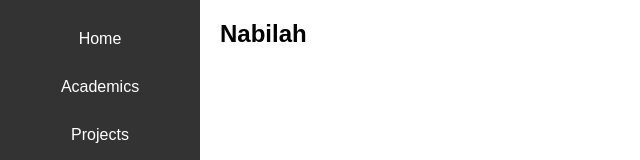
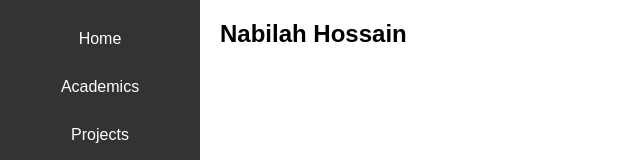
Before and after one commit to nabilah-h-s/Tidio_integration, a plain HTML site: page index.html in a window 1280 px wide. Shown: the top 160 px of the page, without its empty margins (0-640 px from the left). Drawn offline with Linux system fonts and the light colour scheme.

Commit message:
Update index.html

```diff
--- a/index.html
+++ b/index.html
@@ -15,7 +15,7 @@
         <a href="experience.html">Experience</a>
     </div>
     <div class="content" id="content">
-            <div class="name">Nabilah</div>
+            <div class="name">Nabilah Hossain</div>
     </div>
     <script src="js/scripts.js"></script>
 </body>
```
